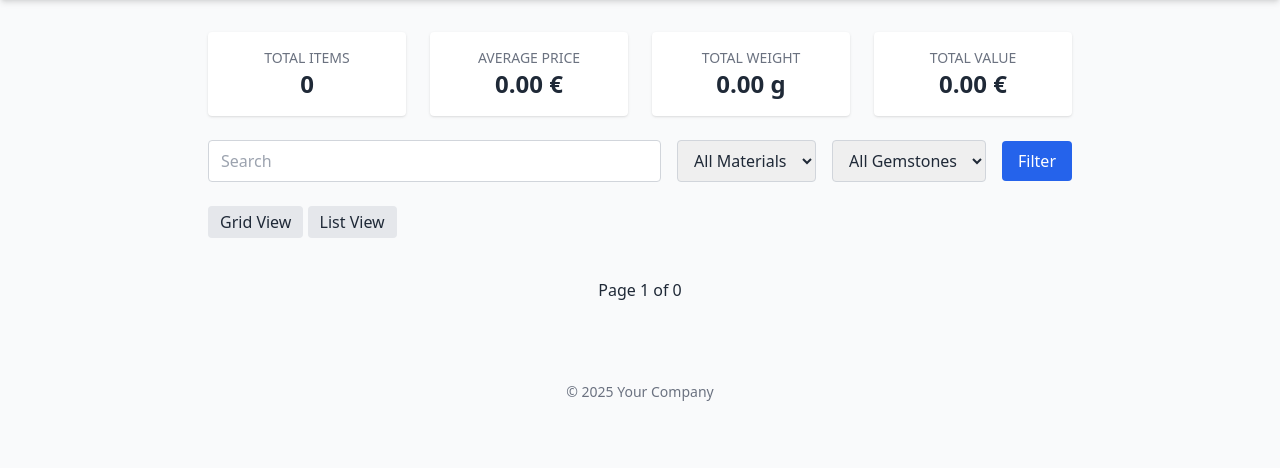
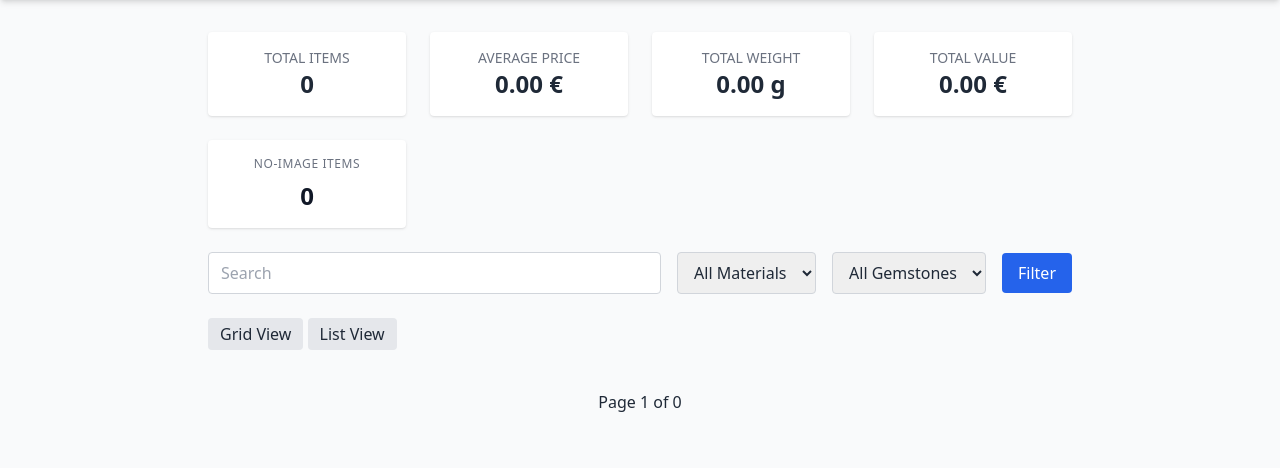
Before and after one commit to ikatechis/jewel-db, a FastAPI app: page /items in a window 1280 px wide. Shown: the part 84-552 px from the top of the page. Run offline with FastAPI, Linux system fonts and the light colour scheme; data that the repository does not hold is empty; some libraries are stand-ins or nearby versions.

Commit message:
add no image counts

```diff
--- a/jewel_db/api/items.py
+++ b/jewel_db/api/items.py
@@ -40,6 +40,12 @@ async def upload_item_images(
 ):
     # If no files were uploaded, do nothing and return empty list
     if not files:
+        return []
+    # Strip out “ghost” file parts some browsers send when no image is chosen
+    files = [
+        f for f in files if f.filename and f.content_type != "application/octet-stream"
+    ]
+    if not files:  # truly nothing to process
         return []
 
     item = session.get(JewelryItem, item_id)
--- a/jewel_db/main.py
+++ b/jewel_db/main.py
@@ -71,7 +71,8 @@ def list_items_page(
         (sum(i.price or 0 for i in all_items) / total_count) if total_count else 0
     )
     total_weight = sum(i.weight or 0 for i in all_items)
-    total_price = sum(i.price or 0 for i in all_items)  # ← new line
+    total_price = sum(i.price or 0 for i in all_items)
+    no_image_count = sum(1 for i in all_items if not i.images)
 
     # 5. Distinct filters
     materials = sorted({i.material for i in all_items if i.material})
@@ -93,7 +94,8 @@ def list_items_page(
             "total_count": total_count,
             "avg_price": avg_price,
             "total_weight": total_weight,
-            "total_price": total_price,  # ← make sure this is here
+            "total_price": total_price,
+            "no_image_count": no_image_count,
         },
     )
 
--- a/jewel_db/templates/item_form.html
+++ b/jewel_db/templates/item_form.html
@@ -78,6 +78,7 @@
       name="files"
       multiple
       accept="image/*"
+      onchange="if (!this.files.length) return;"
       class="w-full"
     >
     <div class="error-msg text-red-600 text-sm mt-1"></div>
--- a/jewel_db/templates/items_list.html
+++ b/jewel_db/templates/items_list.html
@@ -22,6 +22,14 @@
       <div class="text-sm uppercase text-gray-500">Total Value</div>
       <div class="text-2xl font-semibold">{{ '%.2f'|format(total_price) }} €</div>
     </div>
+    <div class="bg-white shadow rounded p-4 text-center">
+  <h3 class="text-xs font-medium text-gray-500 uppercase tracking-wider">
+    No-Image Items
+  </h3>
+  <p class="mt-2 text-2xl font-semibold text-gray-900">
+    {{ no_image_count }}
+  </p>
+</div>
   </div>
 
   <!-- Filter + Batch‐Delete row -->
```
